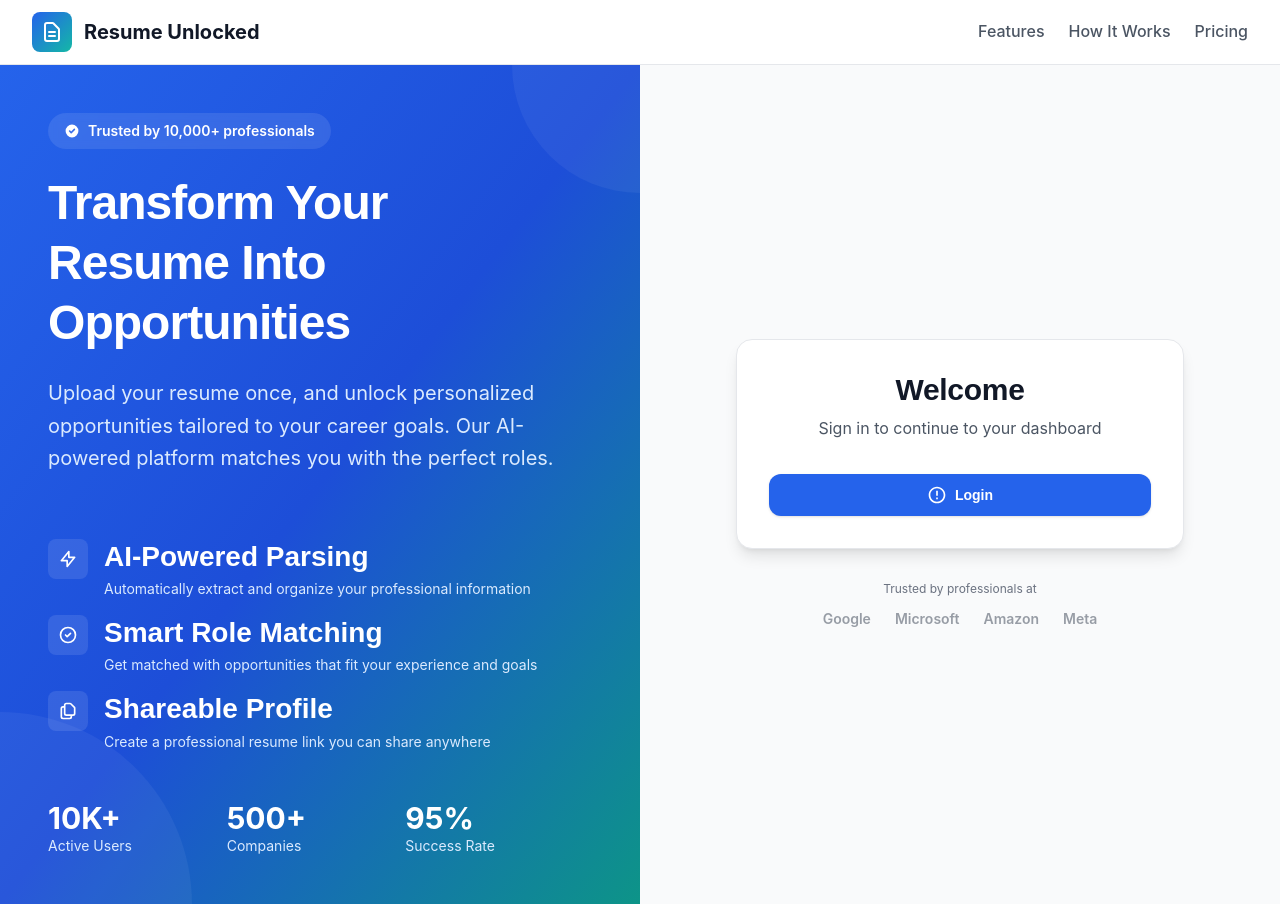
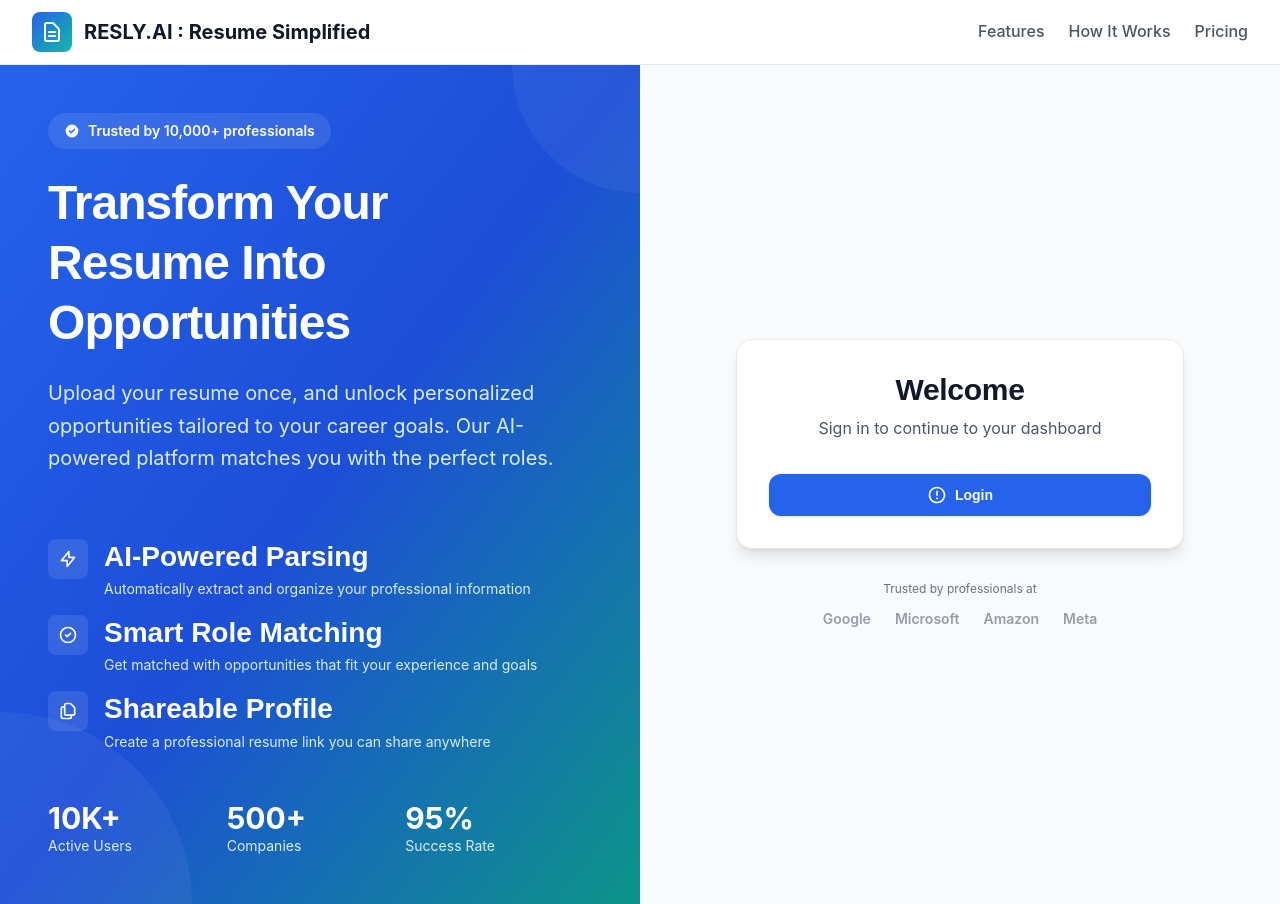
Before and after one commit to anvichip/project-thunder, a React (Create React App) app in the folder frontend/: page / in a window 1280 px wide. Built offline with nearby package versions, Linux system fonts and the light colour scheme; no server answers.

Commit message:
naming changed

```diff
--- a/frontend/src/components/AuthHeader.jsx
+++ b/frontend/src/components/AuthHeader.jsx
@@ -41,7 +41,7 @@
               </svg>
             </div>
             <div>
-              <h1 className="text-lg font-bold text-gray-900">Resume Unlocked</h1>
+              <h1 className="text-lg font-bold text-gray-900">RESLY.AI</h1>
               <p className="text-xs text-gray-500 font-medium">Profile Setup</p>
             </div>
           </div>
--- a/frontend/src/components/Congratulations.jsx
+++ b/frontend/src/components/Congratulations.jsx
@@ -133,7 +133,7 @@
           {/* Footer Message */}
           <div className="text-center mt-8 fade-in" style={{ animationDelay: '0.4s' }}>
             <p className="text-gray-600">
-              Welcome to <span className="font-bold gradient-text">Resume Unlocked</span>
+              Welcome to <span className="font-bold gradient-text">RESLY.AI : Resume Simplified</span>
             </p>
           </div>
         </div>
--- a/frontend/src/components/Documentation.jsx
+++ b/frontend/src/components/Documentation.jsx
@@ -14,8 +14,8 @@
         </svg>
       ),
       content: `
-        <h3 class="text-xl font-bold text-gray-900 mb-4">Welcome to Resume Unlocked</h3>
-        <p class="text-gray-700 mb-4 leading-relaxed">Resume Unlocked is your AI-powered career companion that transforms your traditional resume into a dynamic, shareable profile.</p>
+        <h3 class="text-xl font-bold text-gray-900 mb-4">Welcome to RESLY.AI : Resume Simplified</h3>
+        <p class="text-gray-700 mb-4 leading-relaxed">RESLY.AI : Resume Simplified is your AI-powered career companion that transforms your traditional resume into a dynamic, shareable profile.</p>
 
         <h4 class="text-lg font-bold text-gray-900 mb-3 mt-6">Quick Start Guide</h4>
         <ol class="space-y-3 text-gray-700">
@@ -405,7 +405,7 @@
 
           <details class="bg-white border border-gray-200 rounded-lg p-5">
             <summary class="font-bold text-gray-900 cursor-pointer">Is there a mobile app?</summary>
-            <p class="mt-3 text-gray-700 text-sm leading-relaxed">Resume Unlocked is fully responsive and works great on mobile browsers. We're currently working on native mobile apps for iOS and Android.</p>
+            <p class="mt-3 text-gray-700 text-sm leading-relaxed">RESLY.AI : Resume Simplified is fully responsive and works great on mobile browsers. We're currently working on native mobile apps for iOS and Android.</p>
           </details>
 
           <details class="bg-white border border-gray-200 rounded-lg p-5">
@@ -436,7 +436,7 @@
           </div>
           <div>
             <h1 className="text-3xl font-bold text-gray-900">Documentation</h1>
-            <p className="text-gray-600 mt-1">Learn how to make the most of Resume Unlocked</p>
+            <p className="text-gray-600 mt-1">Learn how to make the most of RESLY.AI : Resume Simplified</p>
           </div>
         </div>
       </div>
--- a/frontend/src/components/Login.jsx
+++ b/frontend/src/components/Login.jsx
@@ -69,7 +69,7 @@
                   <path strokeLinecap="round" strokeLinejoin="round" strokeWidth={2} d="M9 12h6m-6 4h6m2 5H7a2 2 0 01-2-2V5a2 2 0 012-2h5.586a1 1 0 01.707.293l5.414 5.414a1 1 0 01.293.707V19a2 2 0 01-2 2z" />
                 </svg>
               </div>
-              <span className="text-xl font-bold text-gray-900">Resume Unlocked</span>
+              <span className="text-xl font-bold text-gray-900">RESLY.AI : Resume Simplified</span>
             </div>
             <div className="hidden md:flex items-center gap-6">
               <a href="#features" className="text-gray-600 hover:text-gray-900 font-medium">Features</a>
@@ -172,7 +172,7 @@
                   <path strokeLinecap="round" strokeLinejoin="round" strokeWidth={2} d="M9 12h6m-6 4h6m2 5H7a2 2 0 01-2-2V5a2 2 0 012-2h5.586a1 1 0 01.707.293l5.414 5.414a1 1 0 01.293.707V19a2 2 0 01-2 2z" />
                 </svg>
               </div>
-              <h1 className="text-2xl font-bold gradient-text">Resume Unlocked</h1>
+              <h1 className="text-2xl font-bold gradient-text">RESLY.AI : Resume Simplified</h1>
             </div>
 
             {/* Login Card */}
--- a/frontend/src/components/ProfileView.jsx
+++ b/frontend/src/components/ProfileView.jsx
@@ -2,6 +2,7 @@
 import { useState } from 'react';
 import ContentFormatter from './ContentFormatter';
 import { cleanText } from '../utils/textCleaner';
+import profileImage from '../assets/profile.png';
 
 const ProfileView = ({ profileData, onEditProfile, onEditRoles, userData }) => {
   const [activeSubTab, setActiveSubTab] = useState('overview');
@@ -235,17 +236,23 @@
       <div className="bg-white rounded-lg shadow-sm border border-gray-200 p-6">
         <div className="flex flex-col md:flex-row md:items-center gap-6">
           {/* User Avatar */}
-          <div className="flex-shrink-0">
-            {userData?.picture ? (
-              <img
-                src={userData.picture}
-                alt="Profile"
-                className="w-20 h-20 rounded-full ring-4 ring-gray-100"
-              />
-            ) : (
-              <div className="w-20 h-20 rounded-full bg-gray-100 flex items-center justify-center">
+          <div className="flex-shrink-0 relative">
+            <img
+              src={userData?.picture || profileImage}
+              alt="Profile"
+              className="w-20 h-20 rounded-full ring-4 ring-gray-100 object-cover"
+              onError={(e) => {
+                e.target.onerror = null;
+                e.target.src = profileImage;
+              }}
+            />
+
+            {!userData?.picture && (
+              <div className="absolute inset-0 flex items-center justify-center rounded-full bg-gray-100">
                 <svg className="w-10 h-10 text-gray-400" fill="none" stroke="currentColor" viewBox="0 0 24 24">
-                  <path strokeLinecap="round" strokeLinejoin="round" strokeWidth={2} d="M16 7a4 4 0 11-8 0 4 4 0 018 0zM12 14a7 7 0 00-7 7h14a7 7 0 00-7-7z" />
+                  <path strokeLinecap="round" strokeLinejoin="round" strokeWidth={2}
+                    d="M16 7a4 4 0 11-8 0 4 4 0 018 0zM12 14a7 7 0 00-7 7h14a7 7 0 00-7-7z"
+                  />
                 </svg>
               </div>
             )}
--- a/frontend/src/components/PublicResumeView.jsx
+++ b/frontend/src/components/PublicResumeView.jsx
@@ -65,7 +65,7 @@
           <div className="flex justify-between items-center h-16">
             <div className="flex items-center gap-4">
               <h1 className="text-2xl font-bold bg-gradient-to-r from-blue-600 to-purple-600 bg-clip-text text-transparent">
-                Resume Unlocked
+                RESLY.AI : Resume Simplified
               </h1>
               <span className="px-3 py-1 bg-blue-100 text-blue-700 rounded-full text-sm font-medium">
                 Public View
@@ -159,7 +159,7 @@
         <div className="mt-8 bg-gradient-to-r from-blue-600 to-purple-600 rounded-2xl shadow-xl p-8 text-white text-center">
           <h3 className="text-2xl font-bold mb-3">Want to create your own professional resume?</h3>
           <p className="text-lg mb-6 opacity-90">
-            Join Resume Unlocked and create stunning resumes in minutes
+            Join RESLY.AI : Resume Simplified and create stunning resumes in minutes
           </p>
           <a
             href="/"
@@ -174,7 +174,7 @@
       <footer className="bg-gray-800 text-white mt-16 py-8">
         <div className="max-w-7xl mx-auto px-4 text-center">
           <p className="text-gray-400">
-            © 2025 Resume Unlocked. All rights reserved.
+            © 2025 RESLY.AI : Resume Simplified. All rights reserved.
           </p>
         </div>
       </footer>
--- a/frontend/src/components/ResumePopup.jsx
+++ b/frontend/src/components/ResumePopup.jsx
@@ -1,4 +1,4 @@
-// src/components/ResumePopup.jsx - Updated with clickable links
+// src/components/ResumePopup.jsx - Updated with proper section name formatting
 import { useState, useEffect } from 'react';
 import { useAuth0 } from "@auth0/auth0-react";
 
@@ -14,6 +14,18 @@
 
   const getApiUrl = () => {
     return import.meta.env.VITE_API_URL || 'http://localhost:8000';
+  };
+
+  // Format section name (e.g., 'work_experience' -> 'Work Experience', 'links' -> 'Links')
+  const formatSectionName = (sectionName) => {
+    if (!sectionName) return 'Section';
+
+    // Replace underscores with spaces and title case each word
+    return sectionName
+      .replace(/_/g, ' ')
+      .split(' ')
+      .map(word => word.charAt(0).toUpperCase() + word.slice(1).toLowerCase())
+      .join(' ');
   };
 
   // Make links clickable
@@ -349,13 +361,14 @@
         return !name.includes('contact') && !name.includes('personal information') && !name.includes('name');
       })
       .map(section => {
-        const sectionName = section.section_name || 'Section';
+        // Format section name properly
+        const formattedSectionName = formatSectionName(section.section_name || 'Section');
         const subsections = section.subsections || [];
 
         return `
     <section class="section">
-      <h2>${sectionName}</h2>
-      ${subsections.map(subsection => generateSubsectionHtml(subsection, sectionName)).join('\n')}
+      <h2>${formattedSectionName}</h2>
+      ${subsections.map(subsection => generateSubsectionHtml(subsection, section.section_name)).join('\n')}
     </section>`;
       })
       .join('\n');
```
Also changed, not shown: 1 other file (tests, documents, lock files or other folders).
